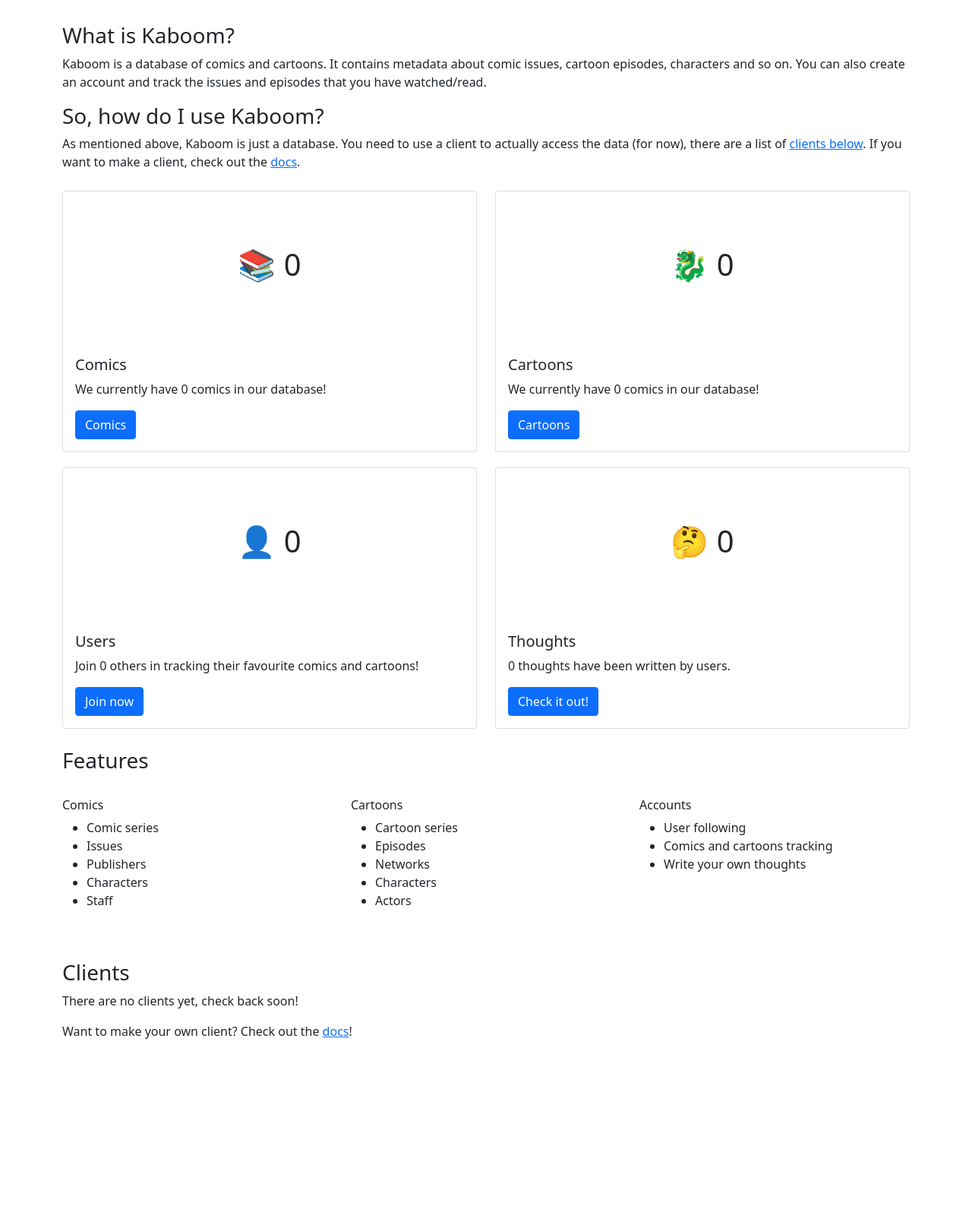
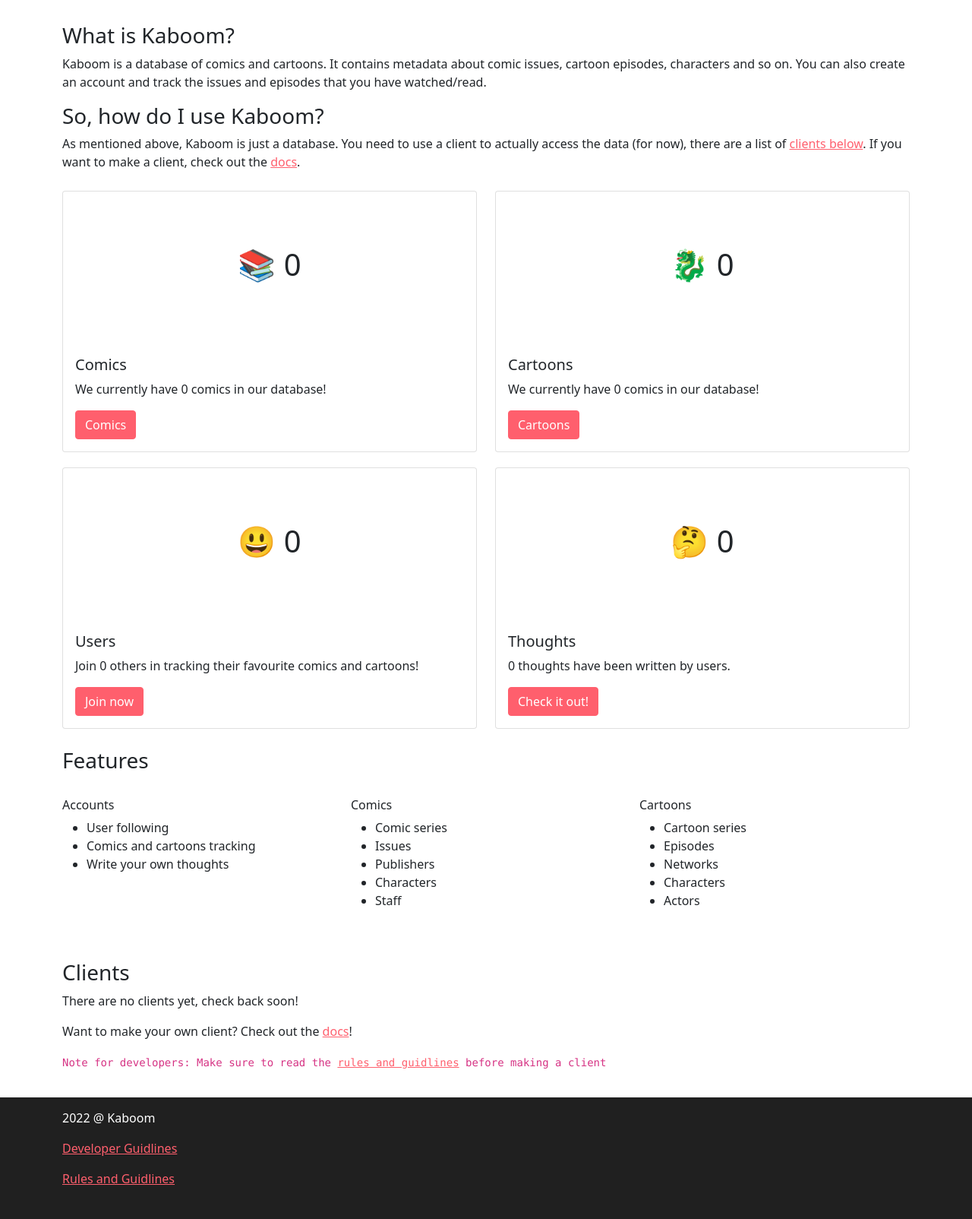
Before and after one commit to kaboom-db/kaboom-legacy, a Django app: page / in a window 1280 px wide. Shown: the part 156-1760 px from the top of the page at 76% size. Before the commit the page ends 1523 px from the top, so only its background shows below. Run offline with Django 3.2, Linux system fonts and the light colour scheme; data that the repository does not hold is empty.

Commit message:
changed some styling

```diff
--- a/src/website/static/website/style.css
+++ b/src/website/static/website/style.css
@@ -14,6 +14,10 @@
 
 .section {
     padding: 25px;
+}
+
+.clients {
+    padding-bottom: 35px;
 }
 
 .row-1 {
@@ -41,3 +45,41 @@
 .row-1 {
     margin-top: 20px;
 }
+
+@media screen and (max-width: 600px) {
+    .row-0 {
+        margin-top: 20px;
+    }
+}
+
+.footer {
+    background-color: rgb(32, 32, 32);
+    height: 20vh;
+    padding: 15px;
+    color: white;
+}
+
+.footer-links {
+    display: flex;
+    flex-direction: row;
+}
+
+a, a:hover {
+    color: rgb(255,95,109) !important;
+}
+
+.btn-primary, .btn-primary:hover, .btn-primary:active, .btn-primary:visited {
+    background-color: rgb(255,95,109) !important;
+    border-color: rgb(255,95,109) !important;
+    color: white !important;
+}
+
+::-moz-selection {
+    color: rgb(255,95,109);
+    background-color: rgba(255,195,113,1);
+}
+
+::selection {
+    color: rgb(255,95,109);
+    background-color: rgba(255,195,113,1);
+}
--- a/src/website/templates/website/index.html
+++ b/src/website/templates/website/index.html
@@ -33,7 +33,7 @@
     </div>
     <div class="container">
         <div class="row">
-            <div class="col">
+            <div class="col-sm-6">
                 <div class="card" style="width: auto;">
                     <div class="cst-container">
                         <h1>📚 {{num_of_comics}}</h1>
@@ -45,8 +45,8 @@
                     </div>
                 </div>
             </div>
-            <div class="col">
-                <div class="card" style="width: auto;">
+            <div class="col-sm-6">
+                <div class="card row-0" style="width: auto;">
                     <div class="cst-container">
                         <h1>🐉 {{num_of_cartoons}}</h1>
                     </div>
@@ -59,10 +59,10 @@
             </div>
         </div>
         <div class="row">
-            <div class="col">
+            <div class="col-sm-6">
                 <div class="card row-1" style="width: auto;">
                     <div class="cst-container">
-                        <h1>👤 {{num_of_users}}</h1>
+                        <h1>😃 {{num_of_users}}</h1>
                     </div>
                     <div class="card-body">
                         <h5 class="card-title">Users</h5>
@@ -71,7 +71,7 @@
                     </div>
                 </div>
             </div>
-            <div class="col">
+            <div class="col-sm-6">
                 <div class="card row-1" style="width: auto;">
                     <div class="cst-container">
                         <h1>🤔 {{num_of_thoughts}}</h1>
@@ -89,7 +89,15 @@
         <h3 id="features-list">Features</h3>
         <br>
         <div class="row">
-            <div class="col">
+            <div class="col-sm-4">
+                <h6>Accounts</h6>
+                <ul>
+                    <li>User following</li>
+                    <li>Comics and cartoons tracking</li>
+                    <li>Write your own thoughts</li>
+                </ul>
+            </div>
+            <div class="col-sm-4">
                 <h6>Comics</h6>
                 <ul>
                     <li>Comic series</li>
@@ -99,7 +107,7 @@
                     <li>Staff</li>
                 </ul>
             </div>
-            <div class="col">
+            <div class="col-sm-4">
                 <h6>Cartoons</h6>
                 <ul>
                     <li>Cartoon series</li>
@@ -109,20 +117,20 @@
                     <li>Actors</li>
                 </ul>
             </div>
-            <div class="col">
-                <h6>Accounts</h6>
-                <ul>
-                    <li>User following</li>
-                    <li>Comics and cartoons tracking</li>
-                    <li>Write your own thoughts</li>
-                </ul>
-            </div>
         </div>
     </div>
     <div class="clients section container">
         <h3 id="clients-list">Clients</h3>
         <p>There are no clients yet, check back soon!</p>
         <p>Want to make your own client? Check out the <a href="/docs">docs</a>!</p>
+        <code>Note for developers: Make sure to read the <a href="#">rules and guidlines</a> before making a client</code>
+    </div>
+    <div class="footer container-fluid">
+        <div class="container">
+            <p>2022 @ Kaboom</p>
+            <p><a href="" class="">Developer Guidlines</a></p>
+            <p><a href="" class="">Rules and Guidlines</a></p>
+        </div>
     </div>
 </body>
 
```
